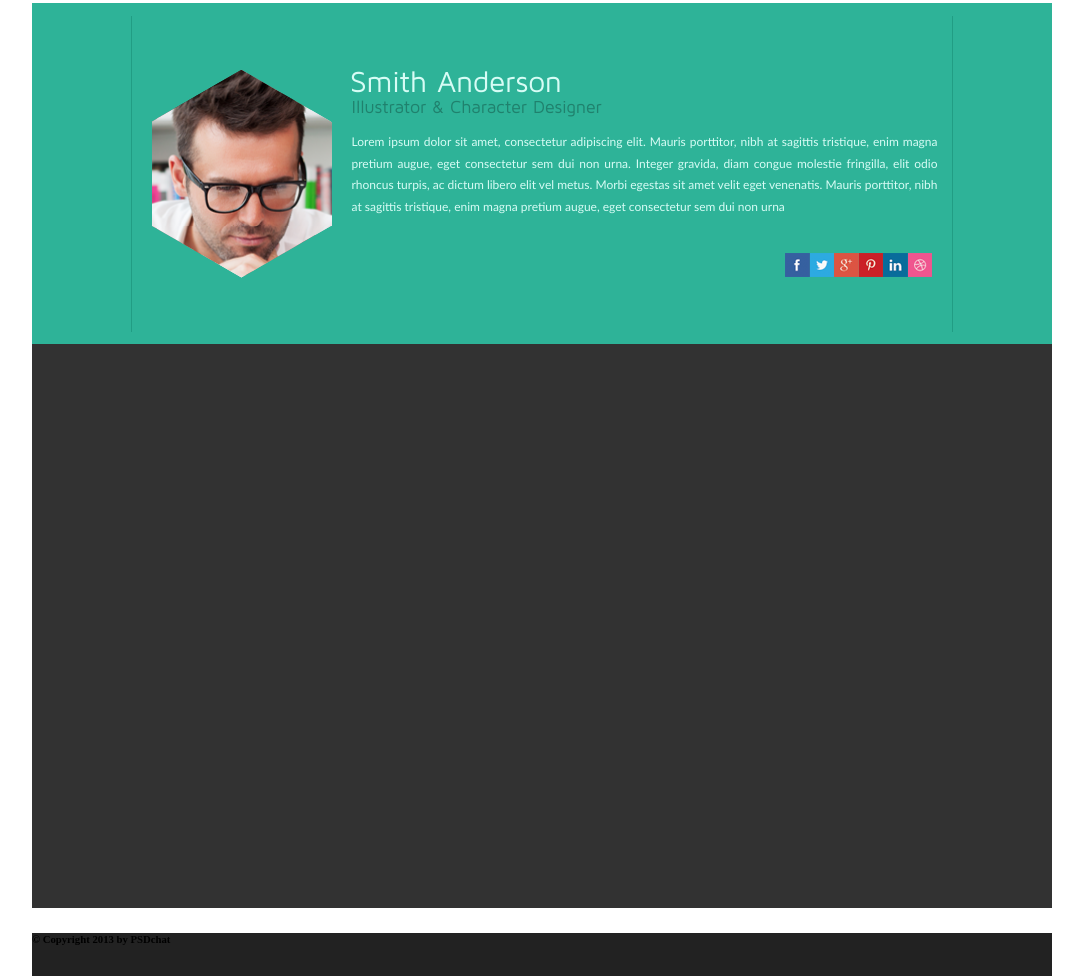
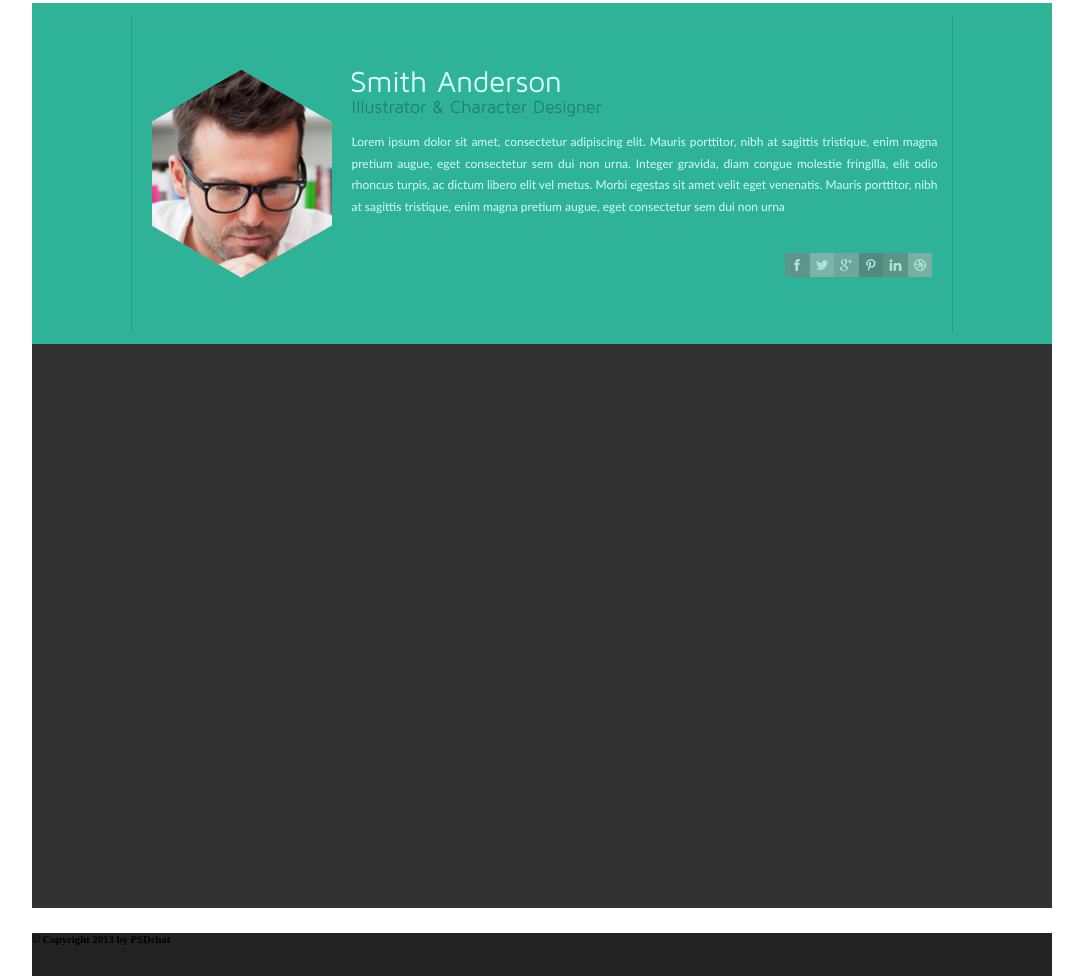
Before and after one commit to smokedeath/hexal, a website: page index.html in a window 1280 px wide. Shown: the part 781-1757 px from the top of the page, without its empty margins (98-1181 px from the left). Drawn offline with Linux system fonts and the light colour scheme.

Commit message:
feat: work in process

```diff
--- a/style.css
+++ b/style.css
@@ -152,10 +152,14 @@ main {
     font-size: 0px;
     margin: 33px 7px;
 }
-.social a {
+.social a img {
     cursor: pointer;
-    /*padding: 0;*/
+    filter: hue-rotate(123deg) brightness(1.4) opacity(60%) grayscale(100%)
 }
+.social a img:hover {
+    filter: none;
+}
+
 #getInTouch {
     background: #323232;
     height: 564px;
```
